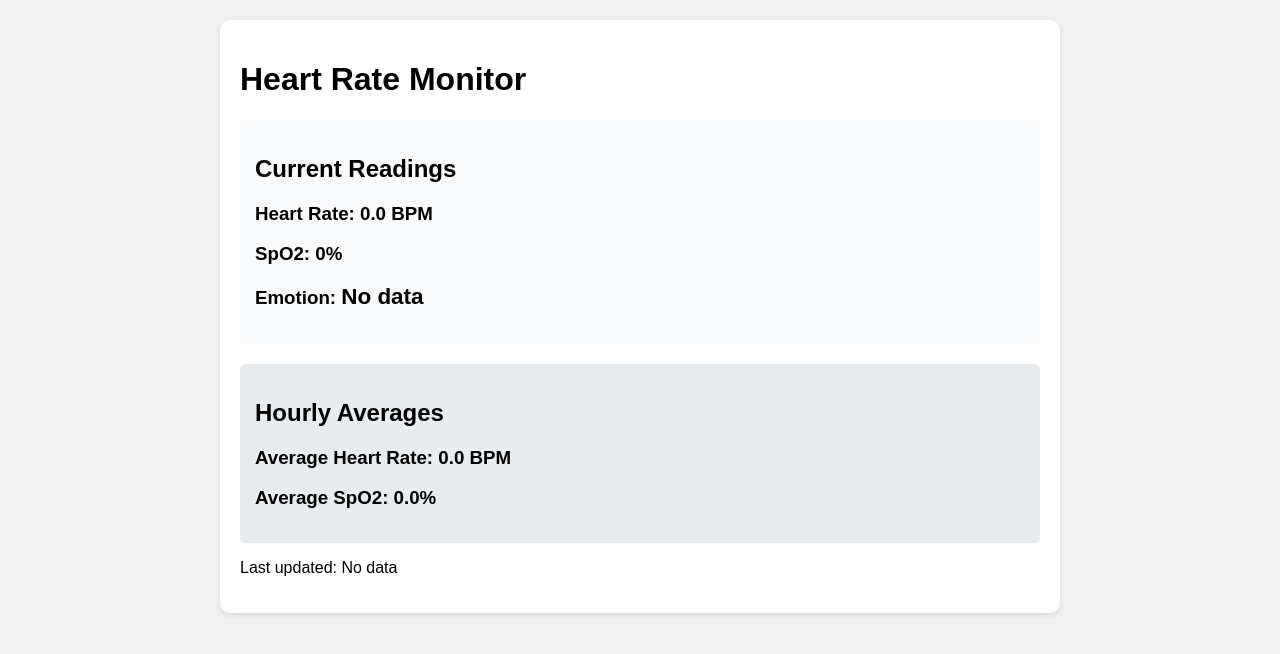
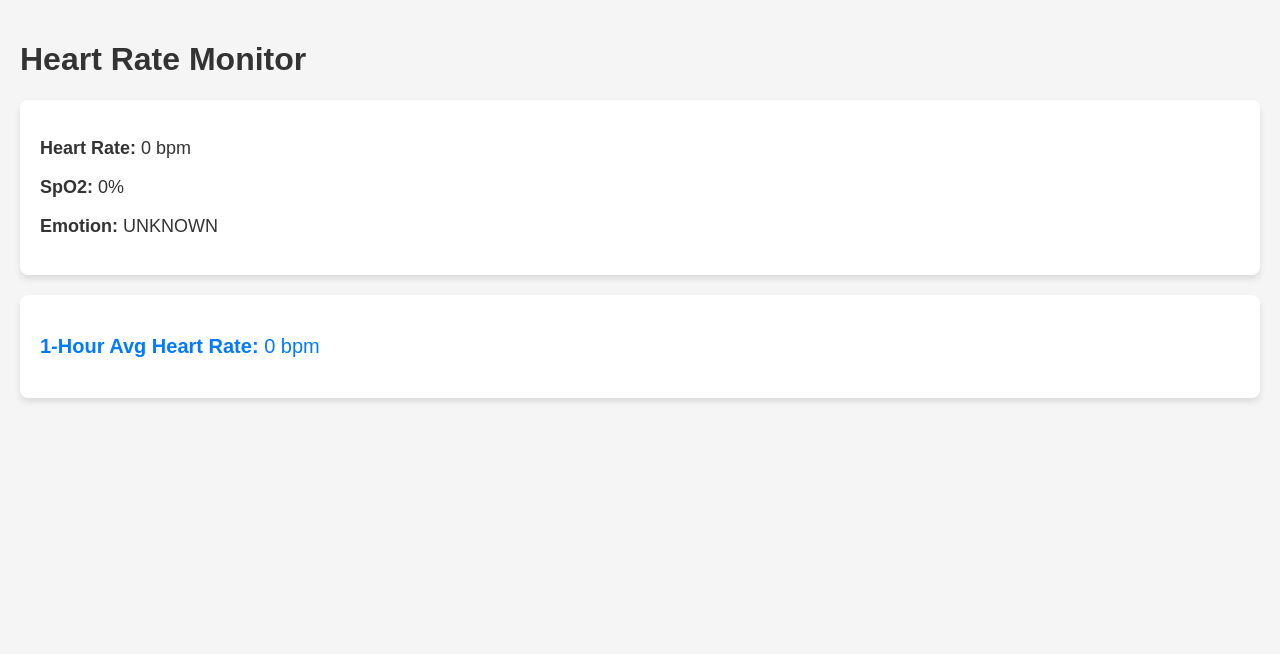
Before and after one commit to Samant-Patil1/EquiFive, a Flask app: page / in a window 1280 px wide. Shown: the top 654 px of the page. Run offline with Flask 3, Linux system fonts and the light colour scheme.

Commit message:
Commit 2

```diff
--- a/server.py
+++ b/server.py
@@ -1,42 +1,38 @@
 from flask import Flask, request, render_template, jsonify
-from flask_cors import CORS
-from datetime import datetime
+import json
 
 app = Flask(__name__)
-CORS(app)
 
+# Store the latest data received from ESP8266
 latest_data = {
-    "heartRate": 0,
-    "spo2": 0,
-    "emotion": "No data",
-    "avgHeartRate": 0,
-    "avgSpo2": 0,
-    "timestamp": "No data"
+    'heartRate': 0,
+    'spo2': 0,
+    'emotion': 'UNKNOWN',
+    'avgHeartRate1Hr': 0
 }
 
 @app.route('/')
 def index():
-    return render_template('index.html')
+    # Render the main page and pass the latest data to the template
+    return render_template('index.html', data=latest_data)
 
 @app.route('/update', methods=['POST'])
-def update_data():
-    global latest_data
-    data = request.json
+def update():
+    # Receive data from ESP8266
+    if request.is_json:
+        data = request.get_json()
+        latest_data['heartRate'] = data.get('heartRate', 0)
+        latest_data['spo2'] = data.get('spo2', 0)
+        latest_data['emotion'] = data.get('emotion', 'UNKNOWN')
+        latest_data['avgHeartRate1Hr'] = data.get('avg1hr', 0)
+        return 'Data received successfully!', 200
+    else:
+        return 'Invalid data format', 400
 
-    latest_data = {
-        "heartRate": data.get('heartRate', 0),
-        "spo2": data.get('spo2', 0),
-        "emotion": data.get('emotion', 'Unknown'),
-        "avgHeartRate": data.get('avgHeartRate', 0),
-        "avgSpo2": data.get('avgSpo2', 0),
-        "timestamp": datetime.now().strftime("%H:%M:%S")
-    }
-
-    return jsonify({"status": "success"})
-
-@app.route('/get_data')
-def get_data():
+@app.route('/live_data', methods=['GET'])
+def live_data():
+    # Return the latest data as JSON
     return jsonify(latest_data)
 
 if __name__ == '__main__':
-    app.run(host='0.0.0.0', debug=True)
+    app.run(host='0.0.0.0', port=5000)
--- a/templates/index.html
+++ b/templates/index.html
@@ -1,72 +1,75 @@
 <!DOCTYPE html>
-<html>
+<html lang="en">
 <head>
+    <meta charset="UTF-8">
+    <meta name="viewport" content="width=device-width, initial-scale=1.0">
     <title>Heart Rate Monitor</title>
     <style>
         body {
             font-family: Arial, sans-serif;
-            margin: 20px;
-            background-color: #f0f0f0;
+            background-color: #f5f5f5;
+            margin: 0;
+            padding: 20px;
         }
-        .container {
-            max-width: 800px;
-            margin: 0 auto;
-            background-color: white;
+        h1 {
+            color: #333;
+        }
+        .data-container {
+            background-color: #fff;
+            border-radius: 8px;
             padding: 20px;
-            border-radius: 10px;
-            box-shadow: 0 2px 5px rgba(0,0,0,0.1);
+            box-shadow: 0 4px 6px rgba(0, 0, 0, 0.1);
+            margin-bottom: 20px;
         }
-        .reading {
-            margin: 10px 0;
-            padding: 15px;
-            border-radius: 5px;
-            background-color: #f8f9fa;
+        .data-container p {
+            font-size: 18px;
+            color: #333;
         }
-        .emotion {
+        .data-container .emotion {
             font-weight: bold;
-            font-size: 1.2em;
+            font-size: 20px;
         }
-        .averages {
-            margin-top: 20px;
-            padding: 15px;
-            background-color: #e9ecef;
-            border-radius: 5px;
+        .data-container .avg-hr {
+            font-size: 20px;
+            color: #007bff;
         }
     </style>
 </head>
 <body>
-    <div class="container">
-        <h1>Heart Rate Monitor</h1>
-        <div class="reading">
-            <h2>Current Readings</h2>
-            <h3>Heart Rate: <span id="heartRate">--</span> BPM</h3>
-            <h3>SpO2: <span id="spo2">--</span>%</h3>
-            <h3>Emotion: <span id="emotion" class="emotion">--</span></h3>
-        </div>
-        <div class="averages">
-            <h2>Hourly Averages</h2>
-            <h3>Average Heart Rate: <span id="avgHeartRate">--</span> BPM</h3>
-            <h3>Average SpO2: <span id="avgSpo2">--</span>%</h3>
-        </div>
-        <p>Last updated: <span id="timestamp">--</span></p>
+
+    <h1>Heart Rate Monitor</h1>
+
+    <div class="data-container">
+        <p><strong>Heart Rate:</strong> <span id="heartRate">0</span> bpm</p>
+        <p><strong>SpO2:</strong> <span id="spo2">0</span>%</p>
+        <p><strong>Emotion:</strong> <span id="emotion">UNKNOWN</span></p>
+    </div>
+
+    <div class="data-container">
+        <p class="avg-hr"><strong>1-Hour Avg Heart Rate:</strong> <span id="avgHeartRate1Hr">0</span> bpm</p>
     </div>
 
     <script>
-        function updateReadings() {
-            fetch('/get_data')
+        // Function to fetch the live data from the server every 1 second
+        function fetchLiveData() {
+            fetch('/live_data')
                 .then(response => response.json())
                 .then(data => {
-                    document.getElementById('heartRate').textContent = data.heartRate.toFixed(1);
+                    // Update the page with the new data
+                    document.getElementById('heartRate').textContent = data.heartRate;
                     document.getElementById('spo2').textContent = data.spo2;
                     document.getElementById('emotion').textContent = data.emotion;
-                    document.getElementById('avgHeartRate').textContent = data.avgHeartRate.toFixed(1);
-                    document.getElementById('avgSpo2').textContent = data.avgSpo2.toFixed(1);
-                    document.getElementById('timestamp').textContent = data.timestamp;
-                });
+                    document.getElementById('avgHeartRate1Hr').textContent = data.avgHeartRate1Hr;
+                })
+                .catch(error => console.error('Error fetching live data:', error));
         }
 
-        // Update readings every second
-        setInterval(updateReadings, 1000);
+        // Set the function to be called every second (1000 ms)
+        setInterval(fetchLiveData, 1000); // Update every 1 second
+
+        // Fetch data immediately when the page loads
+        fetchLiveData();
     </script>
+
 </body>
 </html>
```
